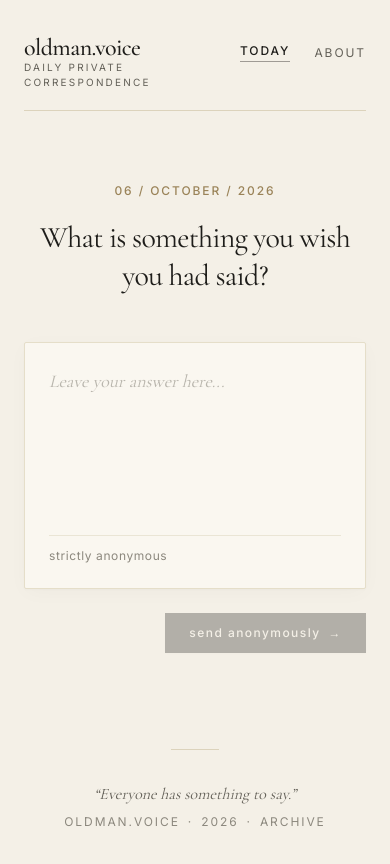
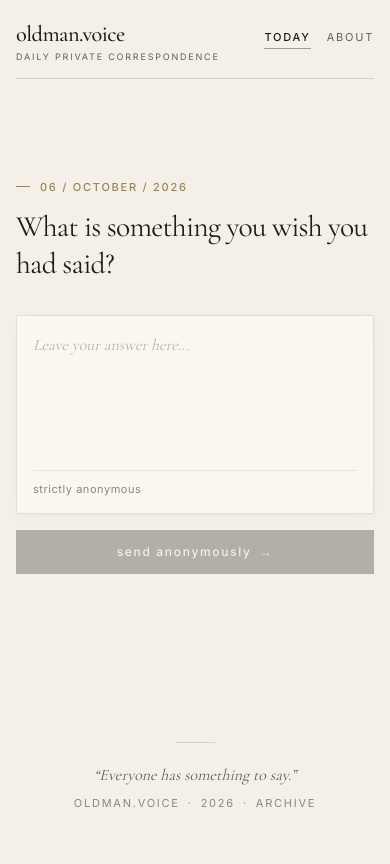
Before and after one commit to ashiq-git-hub/oldman-voice, a Next.js app: page / in a window 390 px wide. Shown: the top 864 px of the page. Built offline with nearby package versions, Linux system fonts and the light colour scheme; no server answers; the database is empty.

Commit message:
style: optimize mobile aspect ratio and Instagram-first responsive experience

```diff
--- a/app/about/page.tsx
+++ b/app/about/page.tsx
@@ -13,7 +13,7 @@ export default function AboutPage() {
     <div className="flex-1 flex flex-col justify-between">
       <Header />
 
-      <main className="w-full max-w-2xl mx-auto px-6 sm:px-8 py-12 sm:py-20 my-auto">
+      <main className="w-full max-w-2xl mx-auto px-4 sm:px-8 py-8 sm:py-20 my-auto">
         <article className="space-y-10 sm:space-y-12">
           {/* Section Masthead */}
           <div className="border-b border-rule pb-6">
--- a/app/globals.css
+++ b/app/globals.css
@@ -61,6 +61,12 @@ body {
   background-color: #FAF7F0;
   border: 1px solid #E5DEC9;
   box-shadow: 0 4px 20px -2px rgba(30, 29, 26, 0.03), 0 1px 3px rgba(30, 29, 26, 0.02);
+  transition: border-color 0.2s ease, box-shadow 0.2s ease;
+}
+
+.stationery-box:focus-within {
+  border-color: #C7BEA5;
+  box-shadow: 0 6px 24px -2px rgba(30, 29, 26, 0.06), 0 2px 6px rgba(30, 29, 26, 0.03);
 }
 
 /* Understated button hover interaction */
@@ -68,9 +74,10 @@ body {
   display: inline-flex;
   align-items: center;
   gap: 0.5rem;
-  letter-spacing: 0.12em;
+  letter-spacing: 0.14em;
   text-transform: lowercase;
   transition: all 0.25s cubic-bezier(0.16, 1, 0.3, 1);
+  min-height: 44px; /* Optimal mobile touch target */
 }
 
 .vintage-btn:hover .arrow-icon {
--- a/app/page.tsx
+++ b/app/page.tsx
@@ -59,15 +59,15 @@ export default async function HomePage() {
   const question = await getTodayQuestion();
 
   return (
-    <div className="flex-1 flex flex-col justify-between">
+    <div className="flex-1 flex flex-col justify-between min-h-[100dvh]">
       <Header />
 
-      <main className="w-full max-w-2xl mx-auto px-6 sm:px-8 py-8 sm:py-14 my-auto">
+      <main className="w-full max-w-2xl mx-auto px-4 sm:px-8 py-4 sm:py-12 my-auto">
         <article aria-labelledby="question-heading">
           <QuestionCard question={question} />
 
           {question && (
-            <div className="mt-4 sm:mt-6">
+            <div className="mt-2 sm:mt-6">
               <ResponseForm questionId={question.id} />
             </div>
           )}
--- a/components/Footer.tsx
+++ b/components/Footer.tsx
@@ -4,14 +4,14 @@ export default function Footer() {
   const currentYear = new Date().getFullYear();
 
   return (
-    <footer className="w-full max-w-4xl mx-auto px-6 sm:px-8 mt-auto pt-16 pb-12 text-center select-none">
-      <div className="w-12 h-px bg-rule mx-auto mb-8" />
+    <footer className="w-full max-w-3xl mx-auto px-4 sm:px-8 mt-auto pt-8 sm:pt-16 pb-8 sm:pb-12 text-center select-none">
+      <div className="w-10 h-px bg-rule mx-auto mb-5 sm:mb-8" />
 
       <p className="font-serif italic text-base sm:text-lg text-ink-muted mb-2">
         &ldquo;Everyone has something to say.&rdquo;
       </p>
 
-      <div className="flex items-center justify-center gap-2 text-xs tracking-archive text-ink-faint uppercase font-sans">
+      <div className="flex items-center justify-center gap-2 text-[11px] sm:text-xs tracking-archive text-ink-faint uppercase font-sans">
         <span>oldman.voice</span>
         <span>·</span>
         <span>{currentYear}</span>
--- a/components/Header.tsx
+++ b/components/Header.tsx
@@ -7,26 +7,26 @@ export default function Header() {
   const pathname = usePathname();
 
   return (
-    <header className="w-full max-w-4xl mx-auto px-6 sm:px-8 pt-8 pb-6 select-none">
-      <div className="flex items-baseline justify-between border-b border-rule pb-5">
+    <header className="w-full max-w-3xl mx-auto px-4 sm:px-8 pt-5 sm:pt-8 pb-4 sm:pb-6 select-none">
+      <div className="flex items-baseline justify-between border-b border-rule pb-3.5 sm:pb-5">
         {/* Masthead */}
         <Link
           href="/"
           className="group inline-flex flex-col text-left transition-opacity hover:opacity-85"
         >
-          <span className="font-serif text-2xl sm:text-3xl font-medium tracking-tight text-ink">
+          <span className="font-serif text-[1.4rem] sm:text-3xl font-medium tracking-tight text-ink leading-tight">
             oldman.voice
           </span>
-          <span className="text-[10px] tracking-[0.22em] uppercase text-ink-muted -mt-1 font-sans">
+          <span className="text-[9px] sm:text-[10px] tracking-[0.2em] uppercase text-ink-muted mt-0.5 font-sans">
             daily private correspondence
           </span>
         </Link>
 
         {/* Minimal Navigation */}
-        <nav aria-label="Main Navigation" className="flex items-center gap-6 sm:gap-8">
+        <nav aria-label="Main Navigation" className="flex items-center gap-4 sm:gap-8">
           <Link
             href="/"
-            className={`text-xs tracking-[0.16em] uppercase transition-colors duration-200 ${
+            className={`text-[11px] sm:text-xs tracking-[0.16em] uppercase transition-colors duration-200 py-1 ${
               pathname === "/"
                 ? "text-ink font-medium border-b border-ink/40 pb-0.5"
                 : "text-ink-muted hover:text-ink"
@@ -36,7 +36,7 @@ export default function Header() {
           </Link>
           <Link
             href="/about"
-            className={`text-xs tracking-[0.16em] uppercase transition-colors duration-200 ${
+            className={`text-[11px] sm:text-xs tracking-[0.16em] uppercase transition-colors duration-200 py-1 ${
               pathname === "/about"
                 ? "text-ink font-medium border-b border-ink/40 pb-0.5"
                 : "text-ink-muted hover:text-ink"
--- a/components/QuestionCard.tsx
+++ b/components/QuestionCard.tsx
@@ -6,7 +6,6 @@ interface QuestionCardProps {
 
 export function formatDateString(dateStr: string): string {
   try {
-    // Parse YYYY-MM-DD safely
     const [year, month, day] = dateStr.split("-").map(Number);
     const dateObj = new Date(year, month - 1, day);
     const dayStr = String(day).padStart(2, "0");
@@ -24,14 +23,14 @@ export function formatDateString(dateStr: string): string {
 export default function QuestionCard({ question }: QuestionCardProps) {
   if (!question) {
     return (
-      <div className="py-12 sm:py-16 text-center select-none">
-        <p className="text-xs uppercase tracking-archive text-ink-faint mb-4">
+      <div className="py-8 sm:py-16 text-center select-none">
+        <p className="text-[10px] sm:text-xs uppercase tracking-archive text-ink-faint mb-3">
           Today
         </p>
-        <h2 className="font-serif text-3xl sm:text-4xl text-ink font-normal italic tracking-tight">
+        <h2 className="font-serif text-2xl sm:text-4xl text-ink font-normal italic tracking-tight leading-snug">
           Today&apos;s question is still being written.
         </h2>
-        <p className="mt-4 text-sm text-ink-muted max-w-sm mx-auto font-sans leading-relaxed">
+        <p className="mt-3 text-xs sm:text-sm text-ink-muted max-w-sm mx-auto font-sans leading-relaxed">
           The ink is still drying. Please return shortly or check back tomorrow morning.
         </p>
       </div>
@@ -41,20 +40,20 @@ export default function QuestionCard({ question }: QuestionCardProps) {
   const formattedDate = formatDateString(question.question_date);
 
   return (
-    <div className="text-center sm:text-left py-4 sm:py-6">
+    <div className="text-left py-2 sm:py-6">
       {/* Editorial Date Mast */}
-      <div className="flex items-center justify-center sm:justify-start gap-3 mb-5">
-        <span className="w-4 h-px bg-brass hidden sm:inline-block" />
+      <div className="flex items-center gap-2.5 mb-3.5 sm:mb-5">
+        <span className="w-3.5 h-px bg-brass inline-block" />
         <time
           dateTime={question.question_date}
-          className="text-xs sm:text-[13px] tracking-archive font-sans text-brass font-medium uppercase"
+          className="text-[11px] sm:text-[13px] tracking-archive font-sans text-brass font-medium uppercase"
         >
           {formattedDate}
         </time>
       </div>
 
       {/* Main Editorial Question */}
-      <h1 className="font-serif text-3xl sm:text-5xl md:text-[3.25rem] text-ink font-normal leading-[1.25] sm:leading-[1.2] tracking-tight">
+      <h1 className="font-serif text-[1.85rem] sm:text-4xl md:text-[3.25rem] text-ink font-normal leading-[1.25] sm:leading-[1.18] tracking-tight">
         {question.question}
       </h1>
     </div>
--- a/components/ResponseForm.tsx
+++ b/components/ResponseForm.tsx
@@ -70,7 +70,7 @@ export default function ResponseForm({ questionId }: ResponseFormProps) {
   }
 
   return (
-    <form onSubmit={handleSubmit} className="w-full mt-8 sm:mt-10">
+    <form onSubmit={handleSubmit} className="w-full mt-6 sm:mt-10">
       {/* Honeypot field (hidden from real users, caught by spam bots) */}
       <div className="hidden" aria-hidden="true">
         <label htmlFor="website_url_hp">Leave empty</label>
@@ -87,27 +87,27 @@ export default function ResponseForm({ questionId }: ResponseFormProps) {
 
       {/* Stationery response container */}
       <div className="relative">
-        <div className="stationery-box p-6 sm:p-8 rounded-sm">
+        <div className="stationery-box p-4 sm:p-8 rounded-sm">
           <textarea
             value={response}
             onChange={(e) => setResponse(e.target.value)}
             disabled={isSubmitting}
             placeholder="Leave your answer here..."
             maxLength={charLimit}
-            rows={5}
-            className="w-full bg-transparent resize-none outline-none font-serif text-lg sm:text-xl text-ink placeholder:text-ink-faint/60 placeholder:italic leading-relaxed transition-opacity disabled:opacity-50"
+            rows={4}
+            className="w-full bg-transparent resize-none outline-none font-serif text-base sm:text-xl text-ink placeholder:text-ink-faint/60 placeholder:italic leading-relaxed transition-opacity disabled:opacity-50 min-h-[120px] sm:min-h-[140px]"
             aria-label="Your anonymous response"
           />
 
           {/* Understated bottom status bar */}
-          <div className="mt-4 pt-3 border-t border-rule/50 flex items-center justify-between text-xs text-ink-faint font-sans">
+          <div className="mt-3 pt-2.5 sm:mt-4 sm:pt-3 border-t border-rule/50 flex items-center justify-between text-[11px] sm:text-xs text-ink-faint font-sans">
             <span className="tracking-wider">
               {currentLength > 0 ? `${currentLength} / ${charLimit}` : "strictly anonymous"}
             </span>
 
             {currentLength > 1800 && (
-              <span className="text-amber-700">
-                {charLimit - currentLength} characters left
+              <span className="text-amber-800 font-medium">
+                {charLimit - currentLength} left
               </span>
             )}
           </div>
@@ -117,18 +117,18 @@ export default function ResponseForm({ questionId }: ResponseFormProps) {
         {errorMessage && (
           <p
             role="alert"
-            className="mt-3 text-sm text-red-800/90 font-sans tracking-wide text-left pl-1"
+            className="mt-2.5 text-xs sm:text-sm text-red-800/90 font-sans tracking-wide text-left pl-1"
           >
             {errorMessage}
           </p>
         )}
 
         {/* Action button */}
-        <div className="mt-6 sm:mt-8 flex justify-end">
+        <div className="mt-4 sm:mt-8 flex justify-end">
           <button
             type="submit"
             disabled={isSubmitting || !response.trim()}
-            className="vintage-btn group px-6 py-3 bg-ink text-parchment hover:bg-charcoal active:bg-ink-light disabled:opacity-30 disabled:pointer-events-none rounded-none text-xs font-medium tracking-[0.16em] uppercase shadow-sm"
+            className="vintage-btn w-full sm:w-auto justify-center group px-6 py-3.5 sm:py-3 bg-ink text-parchment hover:bg-charcoal active:bg-ink-light disabled:opacity-30 disabled:pointer-events-none rounded-none text-xs font-medium tracking-[0.16em] uppercase shadow-sm"
           >
             {isSubmitting ? (
               <span>placing your words...</span>
```
Also changed, not shown: 2 other files (tests, documents, lock files or other folders).
